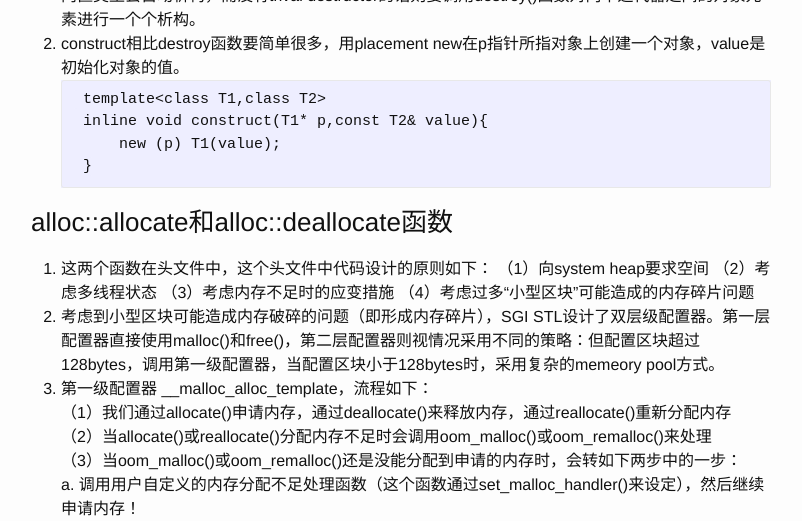
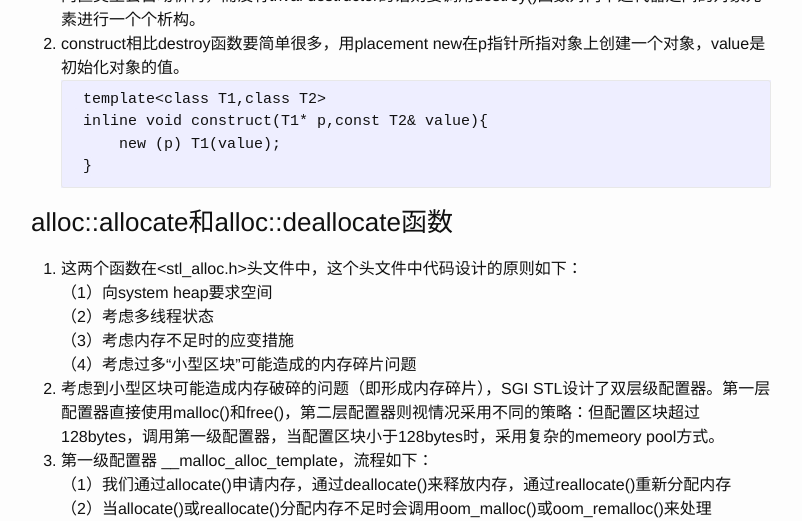
Before and after one commit to xdyangwei/xdyangwei.github.io, a Jekyll site: the page built from _posts/2019-5-25-STL allocator.md, in a window 1280 px wide and 900 px high, scrolled down 743 px, cut to the strip 0-521 px from the top of the window. Shown: the whole strip, without its empty margins (239-1041 px from the left). Built offline with Jekyll 4.4.1, drawn with Linux system fonts in a browser that asks for light colours; our own code applies the rules of GitHub Pages for plain Markdown files.

````diff
--- a/_posts/2019-5-25-STL allocator.md
+++ b/_posts/2019-5-25-STL allocator.md
@@ -24,7 +24,7 @@
     ```
 
 ### alloc::allocate和alloc::deallocate函数
-1. 这两个函数在<stl_alloc.h>头文件中，这个头文件中代码设计的原则如下：
+1. 这两个函数在\<stl_alloc.h>头文件中，这个头文件中代码设计的原则如下：
 （1）向system heap要求空间
 （2）考虑多线程状态
 （3）考虑内存不足时的应变措施
````
Also changed, not shown: _posts/2019-5-30-实现.md (added, +10 -0 lines).
